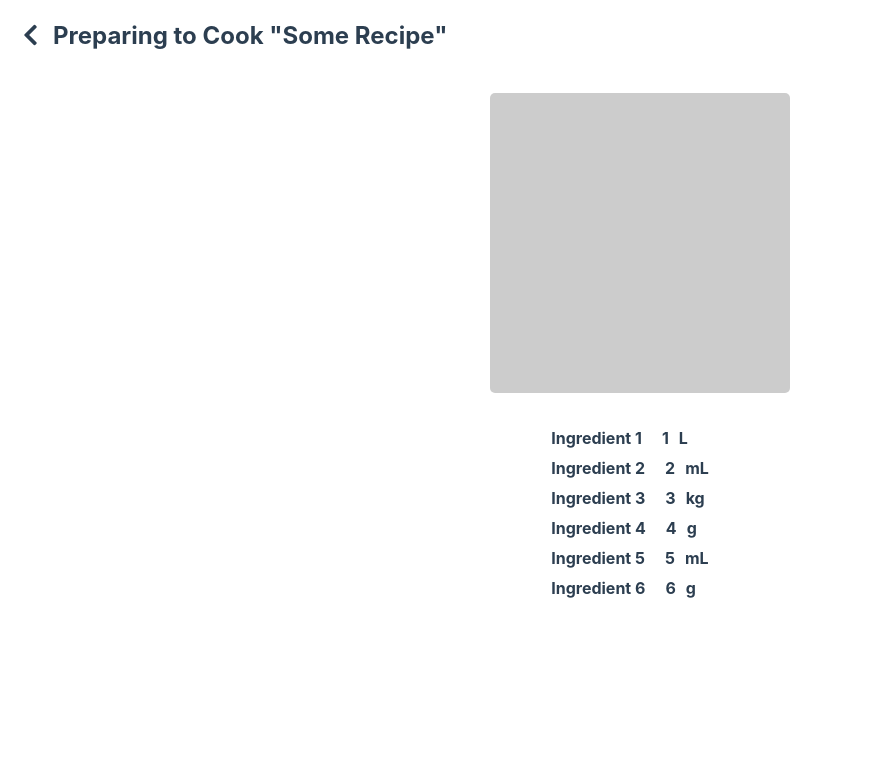
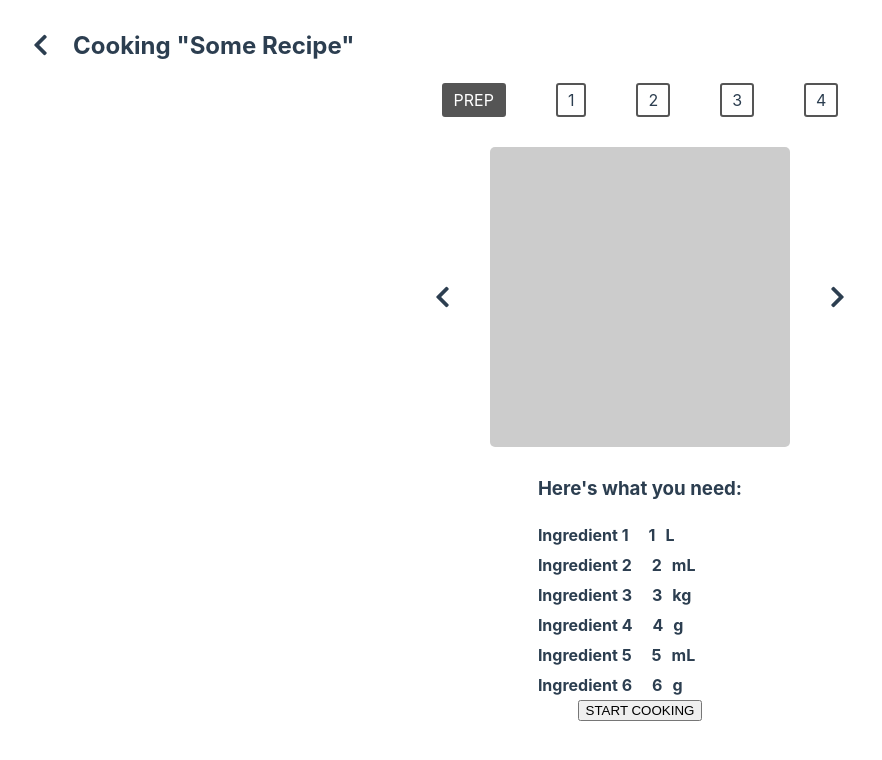
Before and after one commit to hinfan123/cse170, a Vue app: page /#/cook in a window 1280 px wide. Shown: the top 760 px of the page, without its empty margins (0-882 px from the left). Built offline with nearby package versions, Linux system fonts and the light colour scheme.

Commit message:
Updated COOK page
Add finish page

```diff
--- a/src/router.js
+++ b/src/router.js
@@ -8,6 +8,7 @@ import MyRecipes from './views/MyRecipes.vue'
 import Profile from './views/Profile.vue'
 import CreateRecipe from './views/CreateRecipe.vue'
 import Cook from './views/Cook.vue'
+import Finish from './views/Finish.vue'
 
 Vue.use(Router)
 
@@ -44,6 +45,11 @@ export default new Router({
       path: '/cook',
       name: 'cook',
       component: Cook
+    },
+    {
+      path: '/finish',
+      name: 'finish',
+      component: Finish
     }
   ]
 })
--- a/src/styles/styles.scss
+++ b/src/styles/styles.scss
@@ -99,6 +99,10 @@ input.search-bar {
 }
 
 .img-container {
+	display: flex;
+	flex-direction: row;
+	justify-content: center;
+	align-items: center;
 	margin: 30px 0;
 	.img {
 		width: 300px;
@@ -108,11 +112,55 @@ input.search-bar {
 	}
 }
 
-.back-btn {
-	padding: 5px;
-	margin: 10px;
+.img-carousel-btn {
+	padding: 15px;
+	margin: 25px;
 	cursor: pointer;
 	i {
 		font-size: 1.5rem;
 	}
 }
+
+.back-btn {
+	padding: 5px;
+	margin: 20px;
+	cursor: pointer;
+	i {
+		font-size: 1.5rem;
+	}
+}
+
+.instruction-detail-container {
+	display: flex;
+	flex-direction: column;
+	align-items: flex-start;
+	h4 { margin: 5px 0; }
+}
+
+.step-nav-container {
+	display: flex;
+	justify-content: space-between;
+	button { margin: 0 15px; }
+}
+
+.timer-container {
+	display: flex;
+	justify-content: space-between;
+	* { margin: 0 15px; }
+}
+
+.steps-nav {
+	display: flex;
+	justify-content: center;
+	.step-btn {
+		margin: 0 25px;
+		border: 2px solid #555555;
+		border-radius: 3px;
+		padding: 5px 10px;
+		cursor: pointer;
+		&.current {
+			background: #555555;
+			color: #FFFFFF;
+		}
+	}
+}
--- a/src/views/Cook.vue
+++ b/src/views/Cook.vue
@@ -4,15 +4,35 @@
 			<router-link to="/" tag="div" class="back-btn">
 				<i class="fas fa-chevron-left"></i>
 			</router-link>
-			<h2>Preparing to Cook "Some Recipe"</h2>
+			<h2>Cooking "Some Recipe"</h2>
 		</div>
-		<div class="content">
+
+		<div class="steps-nav">
+			<div v-bind:class="['step-btn', {'current': isCurrPage(0)}]"
+					 @click="changePage(0)">
+				PREP
+			</div>
+			<div v-for="step in steps"
+					 v-bind:class="['step-btn', {'current': isCurrPage(step.n)}]"
+					 @click="changePage(step.n)">
+				{{ step.n }}
+			</div>
+		</div>
+
+		<div v-if="isCurrPage(0)" class="content">
 			<div class="img-container">
+				<div class="img-carousel-btn">
+					<i class="fas fa-chevron-left"></i>
+				</div>
 				<div class="img">
 
 				</div>
+				<div class="img-carousel-btn">
+					<i class="fas fa-chevron-right"></i>
+				</div>
 			</div>
 			<div class="ingredient-container">
+				<h3>Here's what you need:</h3><br>
 				<div v-for="ingredient in ingredientsList" class="ingredient-entry">
 					<h4>{{ ingredient.name }}</h4>
 					<div class="ingredient-amount">
@@ -21,7 +41,49 @@
 					</div>
 				</div>
 			</div>
+
+			<button class="start-btn" @click="changePage(1)">
+				START COOKING
+			</button>
 		</div>
+
+		<div v-for="step in steps">
+			<div v-if="isCurrPage(step.n)" class="content">
+				<h1>{{step.title}}</h1>
+				<div class="img-container">
+					<div class="img">
+
+					</div>
+				</div>
+				<div class="instruction-detail-container">
+					<h4>Some instruction detail</h4>
+					<h4>Some other instruction detail</h4>
+					<h4>Even more instruction detail</h4>
+					<h4>Last line of instruction detail</h4>
+				</div>
+
+				<div v-if="step.timer" class="timer-container">
+					<h2>05:30</h2>
+					<button @click="startTimer()">
+						start timer
+					</button>
+				</div>
+
+				<div class="step-nav-container">
+					<button @click="prevPage()">
+						back
+					</button>
+					<button v-if="step.n < steps.length" @click="nextPage()">
+						next
+					</button>
+					<router-link to="/finish" tag="button" v-if="step.n >= steps.length">
+						finish
+					</router-link>
+				</div>
+			</div>
+		</div>
+
+
 	</div>
 </template>
 
@@ -33,6 +95,7 @@ export default {
 	name: 'cook',
 	data: function () {
 		return {
+			currPage: 0,
 			ingredientsList: [
 				{ name: "Ingredient 1", amount: 1, units: "L" },
 				{ name: "Ingredient 2", amount: 2, units: "mL" },
@@ -40,8 +103,33 @@ export default {
 				{ name: "Ingredient 4", amount: 4, units: "g" },
 				{ name: "Ingredient 5", amount: 5, units: "mL" },
 				{ name: "Ingredient 6", amount: 6, units: "g" },
+			],
+			steps: [
+				{ n: 1, title: "First Step has timer", timer: true },
+				{ n: 2, title: "Second Step has no timer", timer: false },
+				{ n: 3, title: "Third Step also has no timer", timer: false },
+				{ n: 4, title: "Final Step has timer!", timer: true }
 			]
 		}
+	},
+	methods: {
+		isCurrPage: function (page) {
+			return this.currPage === page
+		},
+		changePage: function (n) {
+			this.currPage = n
+		},
+		prevPage: function () {
+			this.currPage -= 1
+		},
+		nextPage: function () {
+			this.currPage += 1
+		},
+		startTimer: function () {
+
+		}
+	},
+	created: function () {
 	}
 }
 </script>
--- /dev/null
+++ b/src/views/Finish.vue
@@ -0,0 +1,50 @@
+<template>
+	<div id="finish">
+		<h1>YAY! Enjoy your dish!</h1>
+		<router-link to="/cook" tag="button">
+			start over
+		</router-link>
+		<router-link to="/" tag="button">
+			cook another dish
+		</router-link>
+	</div>
+</template>
+
+<style lang="scss">
+</style>
+
+<script>
+export default {
+	name: 'finish',
+	data: function () {
+		return {
+			currPage: 0,
+			ingredientsList: [
+				{ name: "Ingredient 1", amount: 1, units: "L" },
+				{ name: "Ingredient 2", amount: 2, units: "mL" },
+				{ name: "Ingredient 3", amount: 3, units: "kg" },
+				{ name: "Ingredient 4", amount: 4, units: "g" },
+				{ name: "Ingredient 5", amount: 5, units: "mL" },
+				{ name: "Ingredient 6", amount: 6, units: "g" },
+			],
+			pages: [1,2,3,4]
+		}
+	},
+	methods: {
+		isCurrPage: function (page) {
+			return this.currPage === page
+		},
+		changePage: function (n) {
+			this.currPage = n
+		},
+		prevPage: function () {
+			this.currPage -= 1
+		},
+		nextPage: function () {
+			this.currPage += 1
+		}
+	},
+	created: function () {
+	}
+}
+</script>
```
